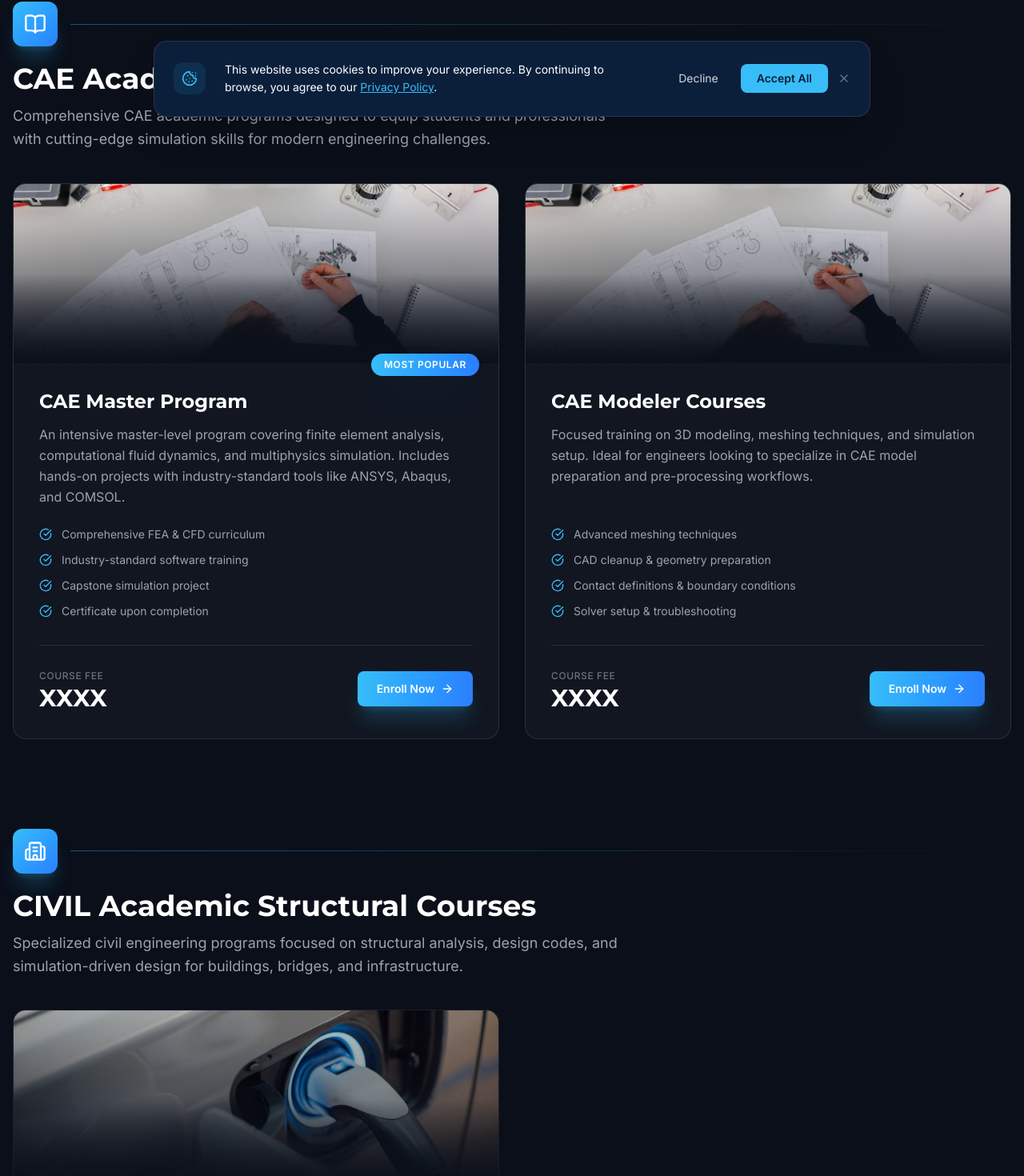
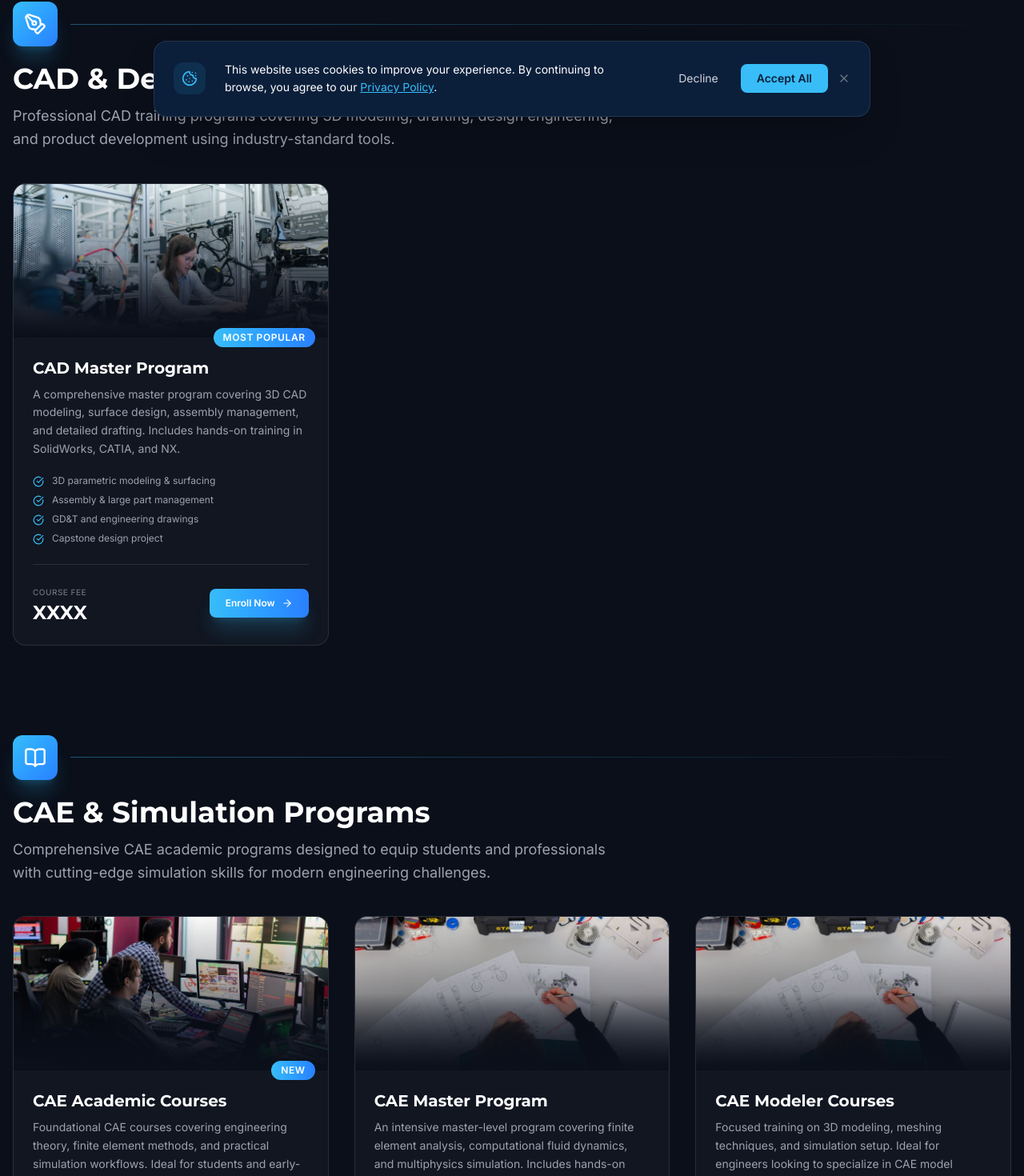
Before and after one commit to varunnegi07/deltasim, a Next.js app: page /payments in a window 1280 px wide. Shown: the part 638-2108 px from the top of the page at 80% size. Built offline with nearby package versions, Linux system fonts and the light colour scheme.

Commit message:
feat: add all 6 programs - CAD Master, CAE Academic, CAE Master, CAE Modeler, CIVIL, EV/Hybrid

```diff
--- a/src/app/payments/page.tsx
+++ b/src/app/payments/page.tsx
@@ -11,15 +11,50 @@
   CheckCircle,
   ArrowRight,
   Sparkles,
+  PenTool,
 } from "lucide-react";
 
 const categories = [
   {
+    id: "cad",
+    title: "CAD & Design Programs",
+    icon: PenTool,
+    description: "Professional CAD training programs covering 3D modeling, drafting, design engineering, and product development using industry-standard tools.",
+    courses: [
+      {
+        title: "CAD Master Program",
+        image: "/images/payments-cad.jpg",
+        description: "A comprehensive master program covering 3D CAD modeling, surface design, assembly management, and detailed drafting. Includes hands-on training in SolidWorks, CATIA, and NX.",
+        price: "XXXX",
+        features: [
+          "3D parametric modeling & surfacing",
+          "Assembly & large part management",
+          "GD&T and engineering drawings",
+          "Capstone design project",
+        ],
+        badge: "Most Popular",
+      },
+    ],
+  },
+  {
     id: "cae",
-    title: "CAE Academic Courses",
+    title: "CAE & Simulation Programs",
     icon: BookOpen,
     description: "Comprehensive CAE academic programs designed to equip students and professionals with cutting-edge simulation skills for modern engineering challenges.",
     courses: [
+      {
+        title: "CAE Academic Courses",
+        image: "/images/payments-cae-academic.jpg",
+        description: "Foundational CAE courses covering engineering theory, finite element methods, and practical simulation workflows. Ideal for students and early-career engineers.",
+        price: "XXXX",
+        features: [
+          "Engineering theory & FEM fundamentals",
+          "Introduction to FEA & CFD",
+          "Hands-on simulation projects",
+          "Certificate of completion",
+        ],
+        badge: "New",
+      },
       {
         title: "CAE Master Program",
         image: "/images/payments-cae-master.jpg",
@@ -31,7 +66,7 @@
           "Capstone simulation project",
           "Certificate upon completion",
         ],
-        badge: "Most Popular",
+        badge: null,
       },
       {
         title: "CAE Modeler Courses",
@@ -50,10 +85,23 @@
   },
   {
     id: "civil",
-    title: "CIVIL Academic Structural Courses",
+    title: "CIVIL & Structural Programs",
     icon: Building2,
     description: "Specialized civil engineering programs focused on structural analysis, design codes, and simulation-driven design for buildings, bridges, and infrastructure.",
     courses: [
+      {
+        title: "CIVIL Academic Structural Courses",
+        image: "/images/payments-civil.jpg",
+        description: "Comprehensive civil engineering courses covering structural analysis, RCC design, steel structures, and construction methodology with practical project work.",
+        price: "XXXX",
+        features: [
+          "Structural analysis & design",
+          "RCC & steel structure design",
+          "Construction methodology",
+          "Industry-standard code compliance",
+        ],
+        badge: null,
+      },
       {
         title: "Master Program in Electric/Hybrid Vehicle",
         image: "/images/payments-ev.jpg",
@@ -152,7 +200,7 @@
           {category.description}
         </p>
       </motion.div>
-      <div className="grid md:grid-cols-2 gap-8">
+      <div className="grid md:grid-cols-2 lg:grid-cols-3 gap-8">
         {category.courses.map((course, i) => (
           <CourseCard key={course.title} course={course} index={i} />
         ))}
@@ -178,7 +226,7 @@
           : "border-white/10 bg-white/[0.03] hover:border-cyan/30 hover:bg-white/[0.06] transition-all duration-500"
       }`}
     >
-      <div className="relative h-56 overflow-hidden">
+      <div className="relative h-48 overflow-hidden">
         <img
           src={course.image}
           alt={course.title}
@@ -189,10 +237,10 @@
         <div className="absolute inset-0 bg-gradient-to-t from-[#0a0f1a] via-[#0a0f1a]/40 to-transparent" />
         <div className="absolute inset-0 bg-gradient-to-b from-transparent via-transparent to-[#0a0f1a]/80" />
       </div>
-      <div className="p-8 flex flex-col flex-1 relative">
+      <div className="p-6 flex flex-col flex-1 relative">
         {course.badge && (
           <span
-            className={`absolute -top-3 right-6 px-4 py-1.5 rounded-full text-xs font-semibold uppercase tracking-wider shadow-2xl ${
+            className={`absolute -top-3 right-4 px-3 py-1 rounded-full text-xs font-semibold uppercase tracking-wider shadow-2xl ${
               isSold
                 ? "bg-zinc-800 text-zinc-400 border border-zinc-700"
                 : "bg-gradient-to-r from-cyan to-blue-500 text-white shadow-cyan/30"
@@ -201,35 +249,35 @@
             {course.badge}
           </span>
         )}
-        <h3 className="font-heading font-bold text-xl md:text-2xl text-white mb-3">
+        <h3 className="font-heading font-bold text-lg md:text-xl text-white mb-2">
           {course.title}
         </h3>
-        <p className="text-grey-400 leading-relaxed mb-6 flex-1">
+        <p className="text-grey-400 text-sm leading-relaxed mb-5 flex-1">
           {course.description}
         </p>
-        <div className="space-y-3 mb-8">
+        <div className="space-y-2 mb-6">
           {course.features.map((f) => (
-            <div key={f} className="flex items-start gap-3 text-sm text-grey-400">
-              <CheckCircle className={`w-4 h-4 mt-0.5 flex-shrink-0 ${isSold ? "text-zinc-600" : "text-cyan"}`} />
+            <div key={f} className="flex items-start gap-2.5 text-xs text-grey-400">
+              <CheckCircle className={`w-3.5 h-3.5 mt-0.5 flex-shrink-0 ${isSold ? "text-zinc-600" : "text-cyan"}`} />
               {f}
             </div>
           ))}
         </div>
-        <div className="flex items-center justify-between pt-6 border-t border-white/10">
+        <div className="flex items-center justify-between pt-5 border-t border-white/10">
           <div>
-            <span className="text-xs text-zinc-500 uppercase tracking-wider font-medium">Course Fee</span>
-            <p className="font-heading font-bold text-3xl text-white">{course.price}</p>
+            <span className="text-[10px] text-zinc-500 uppercase tracking-wider font-medium">Course Fee</span>
+            <p className="font-heading font-bold text-2xl text-white">{course.price}</p>
           </div>
           <button
             disabled={isSold}
-            className={`px-6 py-3 rounded-lg font-semibold text-sm transition-all flex items-center gap-2 ${
+            className={`px-5 py-2.5 rounded-lg font-semibold text-xs transition-all flex items-center gap-2 ${
               isSold
                 ? "bg-zinc-800/50 text-zinc-500 cursor-not-allowed border border-zinc-800"
                 : "bg-gradient-to-r from-cyan to-blue-500 text-white hover:from-cyan-dark hover:to-blue-600 shadow-xl shadow-cyan/20 hover:shadow-cyan/30"
             }`}
           >
             {isSold ? "Sold Out" : "Enroll Now"}
-            {isSold ? null : <ArrowRight className="w-4 h-4" />}
+            {isSold ? null : <ArrowRight className="w-3.5 h-3.5" />}
           </button>
         </div>
       </div>
```
Also changed, not shown: public/images/payments-cad.jpg (added), public/images/payments-cae-academic.jpg (added).
